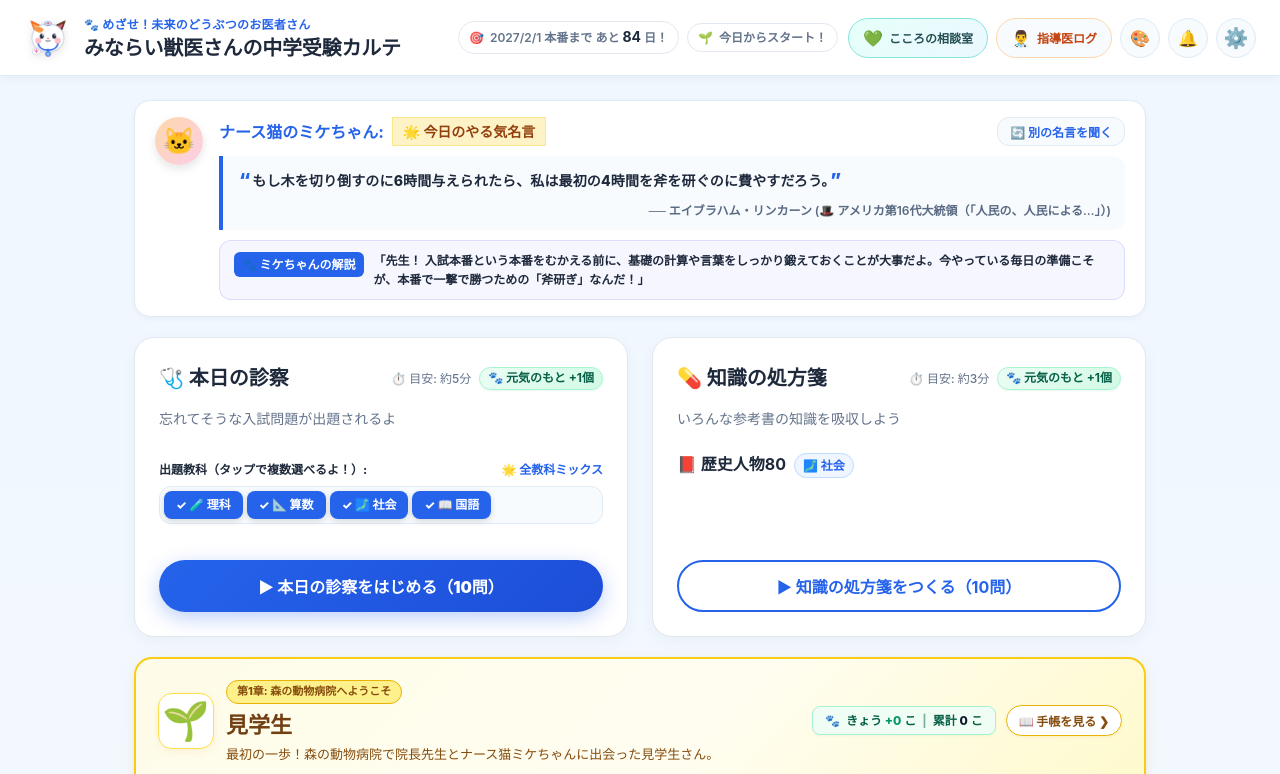
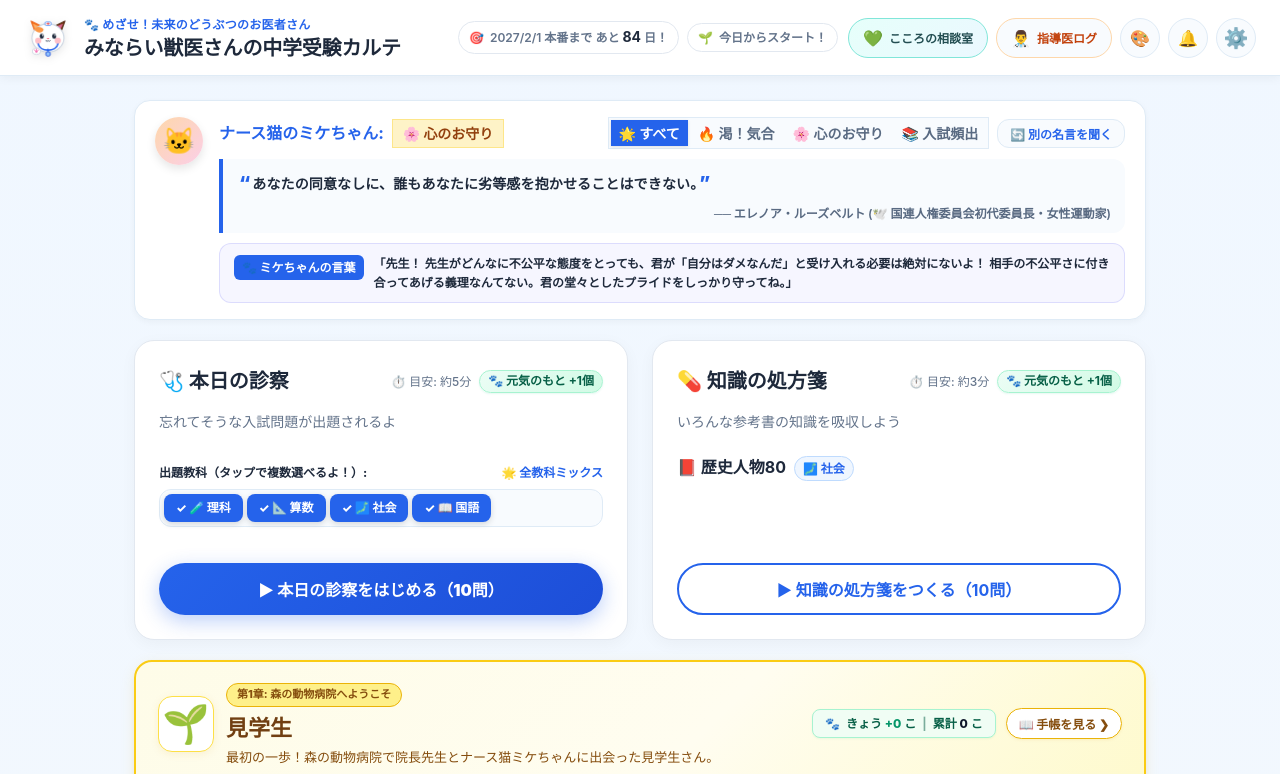
Before and after one commit to saka-guchi/saka-guchi.github.io, a React (Vite) app in the folder junior-vet-exam-chart/: page / in a window 1280 px wide. Shown: the top 774 px of the page. Built offline with nearby package versions, Linux system fonts and the light colour scheme; a web font is replaced by a local one.

Commit message:
feat: 中学入試頻出偉人・渇入れ・心のお守り名言とカテゴリ選択機能を追加 (v1.39.13)

```diff
--- a/junior-vet-exam-chart/package.json
+++ b/junior-vet-exam-chart/package.json
@@ -1,7 +1,7 @@
 {
   "name": "junior-vet-exam-chart",
   "private": true,
-  "version": "1.39.12",
+  "version": "1.39.13",
   "type": "module",
   "scripts": {
     "dev": "vite",
--- a/junior-vet-exam-chart/public/version.json
+++ b/junior-vet-exam-chart/public/version.json
@@ -1,4 +1,4 @@
 {
-  "version": "1.39.12",
-  "buildTimestamp": "2026-11-12 21:03:36 (日本時間)"
+  "version": "1.39.13",
+  "buildTimestamp": "2026-11-12 21:19:59 (日本時間)"
 }
--- a/junior-vet-exam-chart/src/data/quotes.ts
+++ b/junior-vet-exam-chart/src/data/quotes.ts
@@ -1,12 +1,17 @@
 /**
- * 中学受験生向け 世界の名言集 & 小学生向け解説
+ * 中学受験生向け 世界の名言集 & 小学生向けやる気・心のお守り解説
  *
- * 偉人たちの名言と、ナース猫ミケちゃんによる「小学生受験生のやる気が湧く温かい解説」。
- * 日本時間（JST）ベースの日替わり取得、およびランダム切り替えに対応。
+ * ・中学入試（社会・歴史・国語・理科）で頻出の偉人
+ * ・マイペースな受験生にガツンと渇を入れる名言
+ * ・大人の理不尽や不公平（男子ひいき・登校拒否など）に負けず、自分の力で未来を切り開く心のお守りメッセージ
  */
+
+export type QuoteCategory = 'grit' | 'empower' | 'exam_figure' | 'perseverance';
 
 export interface InspirationalQuote {
   id: string;
+  category: QuoteCategory;
+  categoryLabel: string;
   author: string;
   authorRole: string;
   quote: string;
@@ -14,29 +19,158 @@ export interface InspirationalQuote {
 }
 
 export const EXAM_INSPIRATIONAL_QUOTES: InspirationalQuote[] = [
+  // ----------------------------------------------------
+  // 【🌸 心のお守り・理不尽を跳ね返すエンパワーメント】
+  // 学校の不公平や理不尽に傷ついている子どもの心を守り、外の世界へ羽ばたく勇気を授ける
+  // ----------------------------------------------------
+  {
+    id: 'raicho-sun-inside',
+    category: 'empower',
+    categoryLabel: '🌸 心のお守り・入試頻出',
+    author: '平塚らいてう（ひらつからいてう）',
+    authorRole: '📜 女性解放運動の先駆者・『青鞜』創刊（中学入試歴史の超重要人物）',
+    quote: '元始、女性は実に太陽であった。真性の人であった。私どもは隠された太陽を取り戻さなければならない。',
+    kidsExplanation: '先生が男子ばかりひいきしたり、君の意見を聞いてくれなくても、君の価値は1ミリも下がらないよ！ 君は誰かの顔色をうかがって光る月じゃない。自分自身でまぶしく輝く「太陽」なんだ。狭い教室の理不尽なんて飛び越えて、君が胸を張って主役になれる最高の志望校をつかみ取ろう！',
+  },
+  {
+    id: 'ryoma-what-others-say',
+    category: 'empower',
+    categoryLabel: '🌸 心のお守り・入試頻出',
+    author: '坂本龍馬（さかもとりょうま）',
+    authorRole: '⚔️ 幕末の志士・薩長同盟の立役者（中学入試歴史の超頻出人物）',
+    quote: '世の人は我を何とも言わば言え、我が成す事は我のみぞ知る。',
+    kidsExplanation: '学校の先生や周りの大人が君をちゃんと見てくれなくても、君の本当の頑張りや悔しさは君自身が一番知っているよ！ たった一つの教室のゆがんだ評価なんて気にしなくていい。君にはもっと広い世界と明るい未来が待っているよ！',
+  },
+  {
+    id: 'katsu-kaishu-my-way',
+    category: 'empower',
+    categoryLabel: '🌸 心のお守り・入試頻出',
+    author: '勝海舟（かつかいしゅう）',
+    authorRole: '🚢 江戸城無血開城の立役者・海軍の父（中学入試歴史頻出）',
+    quote: '行蔵は我に存す、毀誉は他人の主張、我に与からず我に関せずと存じ候。',
+    kidsExplanation: '「自分がどう生きるかは自分の自由。他人が勝手に悪口を言おうがひいきしようが、そんなの知ったことじゃない！」という意味だよ。理不尽な先生の機嫌なんて、君の人生には関係ない！ 自分の信じる勉強の道を堂々と進もう！',
+  },
+  {
+    id: 'eleanor-inferiority-consent',
+    category: 'empower',
+    categoryLabel: '🌸 心のお守り',
+    author: 'エレノア・ルーズベルト',
+    authorRole: '🕊️ 国連人権委員会初代委員長・女性運動家',
+    quote: 'あなたの同意なしに、誰もあなたに劣等感を抱かせることはできない。',
+    kidsExplanation: '先生がどんなに不公平な態度をとっても、君が「自分はダメなんだ」と受け入れる必要は絶対にないよ！ 相手の不公平さに付き合ってあげる義理なんてない。君の堂々としたプライドをしっかり守ってね。',
+  },
+  {
+    id: 'malala-books-and-pens',
+    category: 'empower',
+    categoryLabel: '🌸 心のお守り',
+    author: 'マララ・ユサフザイ',
+    authorRole: '📚 史上最年少ノーベル平和賞受賞者（女子教育の権利を訴えた）',
+    quote: '1人の子ども、1人の教師、1冊の本、そして1本のペンが、世界を変えることができる。',
+    kidsExplanation: '理不尽に声を無視されても、学ぶ力は誰にも奪えない君だけの最強の武器だよ！ 今ここで実力をつけておけば、君を軽んじた大人たちを将来アッと言わせることができるんだ！',
+  },
+  {
+    id: 'chanel-create-life',
+    category: 'empower',
+    categoryLabel: '🌸 心のお守り',
+    author: 'ココ・シャネル',
+    authorRole: '👗 世界のファッションを変えた孤児院出身の革命的デザイナー',
+    quote: '私の人生は楽しくなかった。だからこそ、私は自分の人生を自分で創造したの。',
+    kidsExplanation: '今いる学校が理不尽で息苦しいなら、自分で勉強して、自分が心から笑顔になれる新しい居場所（志望校）を自分の手で作り出せばいいんだよ！ 悔しさをエネルギーに変えて合格を勝ち取ろう！',
+  },
+
+  // ----------------------------------------------------
+  // 【🔥 渇！気合・追い込み・マイペース脱却】
+  // 「明日やればいいや」「マイペースだから」と甘えがちな受験生の背筋を伸ばす
+  // ----------------------------------------------------
+  {
+    id: 'noguchi-study-five-times',
+    category: 'grit',
+    categoryLabel: '🔥 渇！気合・入試頻出',
+    author: '野口英世（のぐちひでよ）',
+    authorRole: '🔬 黄熱病研究・旧千円札の偉人（中学入試歴史・伝記頻出）',
+    quote: '誰よりも3倍、4倍、5倍勉強する者、それが天才だ。',
+    kidsExplanation: '「マイペース」を言い訳にして、のんびり逃げてないかな？ 本気で合格を狙うライバルたちは、今この瞬間も1分1秒を惜しんでペンを走らせているよ！ 本番で悔し涙を流さないために、今すぐギアをトップに入れて自分を追い込もう！',
+  },
+  {
+    id: 'franklin-never-delay',
+    category: 'grit',
+    categoryLabel: '🔥 渇！気合・入試頻出',
+    author: 'ベンジャミン・フランクリン',
+    authorRole: '⚡ アメリカ建国の父・科学者（避雷針を発明）',
+    quote: '今日できることを、明日に延ばすな。',
+    kidsExplanation: '「あとでやろう」「明日から本気出す」は一番の毒薬だよ！ 入試本番までの日数は毎日確実に減っているんだ。今日の1問、今日のノルマは絶対に今日やり切る！ その厳しさだけが合格を連れてくるよ！',
+  },
+  {
+    id: 'fukuzawa-gakumon',
+    category: 'grit',
+    categoryLabel: '🔥 渇！気合・入試頻出',
+    author: '福沢諭吉（ふくざわゆきち）',
+    authorRole: '📖 慶應義塾創設者・『学問のすすめ』（中学入試歴史の超重要人物）',
+    quote: '天は人の上に人を造らず人の下に人を造らず…ただ学問を勤めて物事をよく知る者は貴人となり、無学なる者は貧人となる。',
+    kidsExplanation: '生まれつきの頭の良さの差なんてないんだよ！ 差がつくのは「今、どれだけ自分に厳しく机に向かったか」だけ。のんびり過ごして入試本番で後悔するのは自分だよ。今すぐ机に向かって渇を入れよう！',
+  },
+  {
+    id: 'shoin-will-and-action',
+    category: 'grit',
+    categoryLabel: '🔥 渇！気合・入試頻出',
+    author: '吉田松陰（よしだしょういん）',
+    authorRole: '🔥 松下村塾で維新の志士を育てた熱血教育者（中学入試歴史頻出）',
+    quote: '志を立てても、行動しなければ志がないのと同じだ。',
+    kidsExplanation: '「あの学校に行きたいな〜」と頭で考えるだけなら誰でもできるよ！ 本当に合格したいなら、今すぐスマホや遊びを置いて、目の前の1問を解く「行動」で見せてごらん！',
+  },
+  {
+    id: 'churchill-grit-never-give-up',
+    category: 'grit',
+    categoryLabel: '🔥 渇！気合',
+    author: 'ウィンストン・チャーチル',
+    authorRole: '🎖️ 逆境を不屈の闘志で乗り越えたイギリスの名首相',
+    quote: '地獄の真っ只中にいるなら、そのまま歩き続けろ。決して立ち止まるな。',
+    kidsExplanation: '「過去問が解けなくてつらい」「模試の判定が悪い」と立ち止まってマイペースに休んでちゃダメだ！ 苦しいときこそ足を止めずに前へ進んだ者だけが、トンネルを抜けて合格の光をつかめるんだよ！',
+  },
+  {
+    id: 'lincoln-sharpen-axe',
+    category: 'grit',
+    categoryLabel: '🔥 渇！気合・入試頻出',
+    author: 'エイブラハム・リンカーン',
+    authorRole: '🎩 アメリカ第16代大統領（奴隷解放宣言、ゲティスバーグ演説）',
+    quote: 'もし木を切り倒すのに6時間与えられたら、私は最初の4時間を斧を研ぐのに費やすだろう。',
+    kidsExplanation: '「本番で奇跡が起きないかな」なんて甘い期待は通用しないよ！ 入試直前の今こそ、計算や重要語句という「斧」を誰よりも鋭く研ぎ澄ます猛特訓をするんだ！',
+  },
+
+  // ----------------------------------------------------
+  // 【📚 中学入試頻出の偉人・知恵と粘り強さ】
+  // ----------------------------------------------------
   {
     id: 'edison-failure-discovery',
+    category: 'exam_figure',
+    categoryLabel: '📚 入試頻出・知恵',
     author: 'トーマス・エジソン',
-    authorRole: '💡 発明王（電球や蓄音機を発明）',
+    authorRole: '💡 発明王（電球や蓄音機を発明・理科頻出）',
     quote: '失敗したわけではない。うまくいかない方法を1万通り見つけただけだ。',
-    kidsExplanation: '過去問や模試で間違えた問題は、決して「失敗」じゃないよ！「このやり方だと解けないんだ」という大発見をした証拠なんだ。間違いを見つけるたびに、入試本番で正解できる確率がグングン上がっているよ！',
+    kidsExplanation: '過去問や模試で間違えた問題は決して「失敗」じゃないよ！「このやり方だと解けないんだ」という大発見をした証拠なんだ。間違いを見つけるたびに、入試本番で正解できる確率がグングン上がっているよ！',
   },
   {
     id: 'einstein-keep-thinking',
+    category: 'exam_figure',
+    categoryLabel: '📚 入試頻出・知恵',
     author: 'アルベルト・アインシュタイン',
-    authorRole: '🧪 天才物理学者（相対性理論の発見者）',
+    authorRole: '🧪 天才物理学者（相対性理論の発見者・ノーベル物理学賞）',
     quote: '私は天才ではありません。ただ、人より長くひとつの問題と付き合ってきただけです。',
     kidsExplanation: '難しい算数の問題も、すぐに解けなくて大丈夫。「どうしてこうなるんだろう？」と粘り強く考えた時間そのものが、君の頭を一番大きく成長させてくれているよ！',
   },
   {
     id: 'ichiro-small-steps',
+    category: 'perseverance',
+    categoryLabel: '⚡ 継続の力',
     author: 'イチロー',
-    authorRole: '⚾ レジェンド野球選手（メジャー通算3000安打）',
+    authorRole: '⚾ レジェンド野球選手（メジャー通算3000安打・日米通算4367安打）',
     quote: '小さいことを重ねることが、とんでもないところへ行くただひとつの道。',
     kidsExplanation: '今日の1問の計算、1つの漢字、1つのカルテ学習。どんなに小さな一歩でも、毎日コツコツ続けた積み重ねこそが、入試本番で誰も届かない大きな奇跡を起こすよ！',
   },
   {
     id: 'disney-courage-to-dream',
+    category: 'perseverance',
+    categoryLabel: '⚡ 夢を追う勇気',
     author: 'ウォルト・ディズニー',
     authorRole: '🏰 ディズニー創業者（ミッキーマウスの生みの親）',
     quote: '夢を求め続ける勇気さえあれば、すべての夢は必ずかなう。',
@@ -44,6 +178,8 @@ export const EXAM_INSPIRATIONAL_QUOTES: InspirationalQuote[] = [
   },
   {
     id: 'helen-keller-face-the-sun',
+    category: 'perseverance',
+    categoryLabel: '🌸 心のお守り',
     author: 'ヘレン・ケラー',
     authorRole: '🌻 奇跡の人・教育家（目や耳の障がいを乗り越えた）',
     quote: '顔をいつも太陽のほうに向けていれば、影は見えなくなる。',
@@ -51,66 +187,12 @@ export const EXAM_INSPIRATIONAL_QUOTES: InspirationalQuote[] = [
   },
   {
     id: 'mandela-impossible-until-done',
+    category: 'perseverance',
+    categoryLabel: '⚡ 不可能を可能に',
     author: 'ネルソン・マンデラ',
     authorRole: '🕊️ ノーベル平和賞受賞者（南アフリカ元大統領）',
     quote: '何事も達成するまでは、いつも不可能に見えるものだ。',
     kidsExplanation: '志望校の過去問を見て「こんなの難しすぎて無理…」って思うのは当たり前！ でも、毎日1問ずつ攻略していけば、最後には「できた！」に変わるから安心してね。',
-  },
-  {
-    id: 'mother-teresa-great-love',
-    author: 'マザー・テレサ',
-    authorRole: '🤝 ノーベル平和賞受賞者（愛と奉仕の人）',
-    quote: '私たちは大きなことはできません。小さなことを大きな愛をもって行うだけです。',
-    kidsExplanation: '1日で一気に全部をやろうと焦らなくて大丈夫。今日の目の前の1問を、「よし、丁寧に解こう」と心をこめて取り組むことが合格への一番の近道だよ！',
-  },
-  {
-    id: 'goethe-believe-in-yourself',
-    author: 'ヨハン・ヴォルフガング・フォン・ゲーテ',
-    authorRole: '📖 世界的大詩人・自然科学者',
-    quote: '魔法とは、自分を信じることだ。それができれば、なんだってできる。',
-    kidsExplanation: '一番強力な合格の味方は、「自分ならできる！」と信じる君自身の心だよ。これまで頑張ってきたノートやカルテの努力は、絶対に嘘をつかないよ！',
-  },
-  {
-    id: 'marie-curie-understand-fear',
-    author: 'マリー・キュリー（キュリー夫人）',
-    authorRole: '🔬 ノーベル賞を2度受賞した偉大な科学者',
-    quote: '人生において恐れるべきものは何もない。ただ理解すべきものがあるだけだ。',
-    kidsExplanation: '苦手な単元や難問も、怖がらなくて大丈夫。「どうしてこの答えになるのかな？」と仕組みが分かった瞬間、怖さは「面白い！」に早変わりするよ！',
-  },
-  {
-    id: 'churchill-never-give-up',
-    author: 'ウィンストン・チャーチル',
-    authorRole: '🎖️ 逆境を乗り越えたイギリスの名首相',
-    quote: '成功とは、失敗を重ねてもやる気を失わないことだ。',
-    kidsExplanation: 'バツがついてもガッカリしなくていいんだよ。「次は絶対正解するぞ！」と前を向いて何度でもチャレンジできる君は、すでに合格する力を持っているよ！',
-  },
-  {
-    id: 'confucius-never-stop',
-    author: '孔子',
-    authorRole: '📜 古代の偉大な学者・思想家',
-    quote: '止まりさえしなければ、どんなにゆっくり進んでも問題はない。',
-    kidsExplanation: 'まわりの友だちと進むスピードを比べなくていいよ。たとえゆっくり亀の歩みでも、歩みを止めなければ、ゴールには必ずたどり着けるんだ！',
-  },
-  {
-    id: 'galileo-discover-by-yourself',
-    author: 'ガリレオ・ガリレイ',
-    authorRole: '🔭 天文学・現代科学の父',
-    quote: '人にものを教えることはできない。自ら気づくのを手助けできるだけだ。',
-    kidsExplanation: '答えを丸暗記するより、「あ！そういうことか！」と自分でひらめいた感動が一番頭に残るよ。カルテのヒントを使って、自分で気づく楽しさをたくさん味わおう！',
-  },
-  {
-    id: 'beethoven-overcome-hardship',
-    author: 'ルートヴィヒ・ヴァン・ベートーヴェン',
-    authorRole: '🎵 苦難を乗り越えた大作曲家（『第九』『運命』）',
-    quote: '努力した者がすべて成功するとは限らない。しかし、成功した者は皆すべからく努力している。',
-    kidsExplanation: '勉強した時間は、決して消えない「君だけの力」になるよ。今日流した汗と鉛筆の芯の減り具合が、本番の君を一番強い勇者にしてくれるよ！',
-  },
-  {
-    id: 'lincoln-prepare-and-ready',
-    author: 'エイブラハム・リンカーン',
-    authorRole: '🎩 アメリカ第16代大統領（「人民の、人民による…」）',
-    quote: 'もし木を切り倒すのに6時間与えられたら、私は最初の4時間を斧を研ぐのに費やすだろう。',
-    kidsExplanation: '入試本番という本番をむかえる前に、基礎の計算や言葉をしっかり鍛えておくことが大事だよ。今やっている毎日の準備こそが、本番で一撃で勝つための「斧研ぎ」なんだ！',
   },
 ];
 
@@ -125,7 +207,6 @@ export function getDailyQuote(date: Date = new Date()): InspirationalQuote {
     day: '2-digit',
   }).format(date); // 例: "2026-11-12"
 
-  // 日付文字列を数値ハッシュ化
   let hash = 0;
   for (let i = 0; i < jstString.length; i++) {
     hash = (hash << 5) - hash + jstString.charCodeAt(i);
@@ -136,13 +217,15 @@ export function getDailyQuote(date: Date = new Date()): InspirationalQuote {
 }
 
 /**
- * 現在表示中の名言とは異なる名言をランダムに取得する。
+ * カテゴリを指定して、または現在とは異なる名言をランダムに取得する。
  */
-export function getRandomQuote(currentId?: string): InspirationalQuote {
-  const filtered = currentId
-    ? EXAM_INSPIRATIONAL_QUOTES.filter(q => q.id !== currentId)
-    : EXAM_INSPIRATIONAL_QUOTES;
-  const target = filtered.length > 0 ? filtered : EXAM_INSPIRATIONAL_QUOTES;
+export function getRandomQuote(currentId?: string, categoryFilter?: QuoteCategory | 'all'): InspirationalQuote {
+  let pool = EXAM_INSPIRATIONAL_QUOTES;
+  if (categoryFilter && categoryFilter !== 'all') {
+    pool = pool.filter(q => q.category === categoryFilter);
+  }
+  const filtered = currentId ? pool.filter(q => q.id !== currentId) : pool;
+  const target = filtered.length > 0 ? filtered : pool;
   const randomIndex = Math.floor(Math.random() * target.length);
   return target[randomIndex];
 }
--- a/junior-vet-exam-chart/src/pages/HomePage.module.css
+++ b/junior-vet-exam-chart/src/pages/HomePage.module.css
@@ -395,6 +395,45 @@
   border: 1px solid #fde68a;
   white-space: nowrap;
   flex-shrink: 0;
+}
+
+.quoteControls {
+  display: flex;
+  align-items: center;
+  gap: 8px;
+  flex-wrap: wrap;
+}
+
+.quoteCategoryPills {
+  display: inline-flex;
+  background: var(--surface-subtle);
+  border: 1px solid var(--border);
+  border-radius: var(--radius-full);
+  padding: 2px;
+  gap: 2px;
+}
+
+.quoteFilterPill {
+  border: none;
+  background: transparent;
+  padding: 3px 8px;
+  border-radius: var(--radius-full);
+  font-size: var(--font-size-micro);
+  font-weight: 700;
+  color: var(--text-subtle);
+  cursor: pointer;
+  transition: all 0.15s ease;
+  white-space: nowrap;
+}
+
+.quoteFilterPill:hover {
+  color: var(--text);
+}
+
+.quoteFilterPillActive {
+  background: var(--primary);
+  color: #ffffff !important;
+  box-shadow: 0 1px 3px rgba(0, 0, 0, 0.12);
 }
 
 .nextQuoteBtn {
--- a/junior-vet-exam-chart/src/pages/HomePage.tsx
+++ b/junior-vet-exam-chart/src/pages/HomePage.tsx
@@ -22,7 +22,7 @@ import { getAllExamScoreSummaries } from '../utils/exam-scores';
 import { getPointsSummary, type PointsSummary } from '../utils/points-manager';
 import { PointsNotebookModal } from '../components/PointsNotebookModal';
 import { hasInProgressExam } from '../utils/final-challenge-storage';
-import { getDailyQuote, getRandomQuote, type InspirationalQuote } from '../data/quotes';
+import { getDailyQuote, getRandomQuote, type InspirationalQuote, type QuoteCategory } from '../data/quotes';
 import styles from './HomePage.module.css';
 import { useBodyScrollLock } from '../utils/use-body-scroll-lock';
 
@@ -46,11 +46,18 @@ export const HomePage: React.FC = () => {
   const [showPointsNotebookModal, setShowPointsNotebookModal] = useState<boolean>(false);
   const [selectedExamYear, setSelectedExamYear] = useState<ExamYear>(2026);
   const [showAllExamYears, setShowAllExamYears] = useState(false);
+  const [quoteCategoryFilter, setQuoteCategoryFilter] = useState<QuoteCategory | 'all'>('all');
   const [currentQuote, setCurrentQuote] = useState<InspirationalQuote>(() => getDailyQuote());
 
-  const handleNextQuote = () => {
-    sound.playPop();
-    setCurrentQuote(prev => getRandomQuote(prev.id));
+  const handleNextQuote = (targetCategory: QuoteCategory | 'all' = quoteCategoryFilter) => {
+    sound.playPop();
+    setCurrentQuote(prev => getRandomQuote(prev.id, targetCategory));
+  };
+
+  const handleSelectQuoteCategory = (cat: QuoteCategory | 'all') => {
+    sound.playPop();
+    setQuoteCategoryFilter(cat);
+    setCurrentQuote(prev => getRandomQuote(cat === quoteCategoryFilter ? prev.id : undefined, cat));
   };
 
   useEffect(() => {
@@ -473,7 +480,7 @@ export const HomePage: React.FC = () => {
         <section className={styles.mentorBar} data-testid="mentor-quote-bar">
           <div
             className={styles.mentorAvatar}
-            onClick={handleNextQuote}
+            onClick={() => handleNextQuote()}
             title="クリックすると別の名言が聞けるよ！🐾"
             role="button"
             tabIndex={0}
@@ -490,17 +497,39 @@ export const HomePage: React.FC = () => {
             <div className={styles.mentorSpeechHeader}>
               <div className={styles.mentorSpeechTitle}>
                 <strong>ナース猫のミケちゃん:</strong>
-                <span className={styles.quoteBadge}>🌟 今日のやる気名言</span>
+                <span className={styles.quoteBadge}>{currentQuote.categoryLabel}</span>
+              </div>
+              <div className={styles.quoteControls}>
+                <div className={styles.quoteCategoryPills} role="group" aria-label="名言テーマの選択">
+                  {(
+                    [
+                      { key: 'all', label: '🌟 すべて' },
+                      { key: 'grit', label: '🔥 渇！気合' },
+                      { key: 'empower', label: '🌸 心のお守り' },
+                      { key: 'exam_figure', label: '📚 入試頻出' },
+                    ] as const
+                  ).map(cat => (
+                    <button
+                      key={cat.key}
+                      type="button"
+                      className={`${styles.quoteFilterPill} ${quoteCategoryFilter === cat.key ? styles.quoteFilterPillActive : ''}`}
+                      onClick={() => handleSelectQuoteCategory(cat.key)}
+                      aria-pressed={quoteCategoryFilter === cat.key}
+                    >
+                      {cat.label}
+                    </button>
+                  ))}
                 </div>
                 <button
                   type="button"
                   className={styles.nextQuoteBtn}
-                onClick={handleNextQuote}
+                  onClick={() => handleNextQuote()}
                   title="別の名言を聞く"
                   aria-label="別の名言を聞く"
                 >
                   <span>🔄 別の名言を聞く</span>
                 </button>
+              </div>
             </div>
 
             {/* 名言本文 */}
@@ -515,7 +544,7 @@ export const HomePage: React.FC = () => {
 
             {/* 小学生向け解説（ミケちゃんの言葉） */}
             <div className={styles.quoteExplanation}>
-              <span className={styles.explanationTag}>🐾 ミケちゃんの解説</span>
+              <span className={styles.explanationTag}>🐾 ミケちゃんの言葉</span>
               <div className={styles.explanationText}>
                 「先生！ {currentQuote.kidsExplanation}」
               </div>
```
Also changed, not shown: 2 other files (tests, documents, lock files or other folders). Lines whose indentation alone changed are shown as unchanged.
